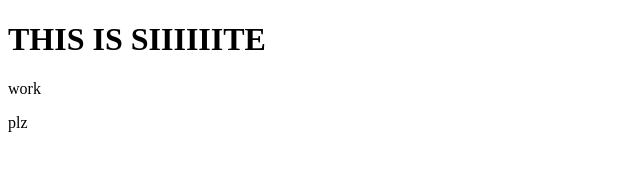
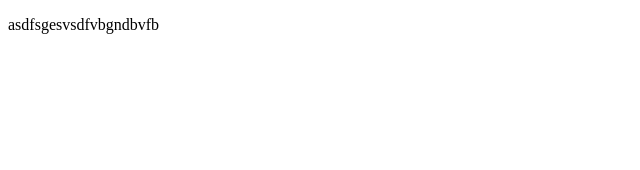
Before and after one commit to Immo4ka/Imka, a plain HTML site: page index.html in a window 1280 px wide. Shown: the whole page, without its empty margins (0-640 px from the left). Drawn offline with Linux system fonts and the light colour scheme.

Commit message:
thrird commit

```diff
--- a/index.html
+++ b/index.html
@@ -6,8 +6,6 @@
         <link rel="stylesheet" href="style.css">
     </head>
     <body>
-        <h1>THIS IS SIIIIIITE</h1>
-        <p>work</p>
-        <p>plz</p>
+<p>asdfsgesvsdfvbgndbvfb</p>
     </body>
 </html>
```
